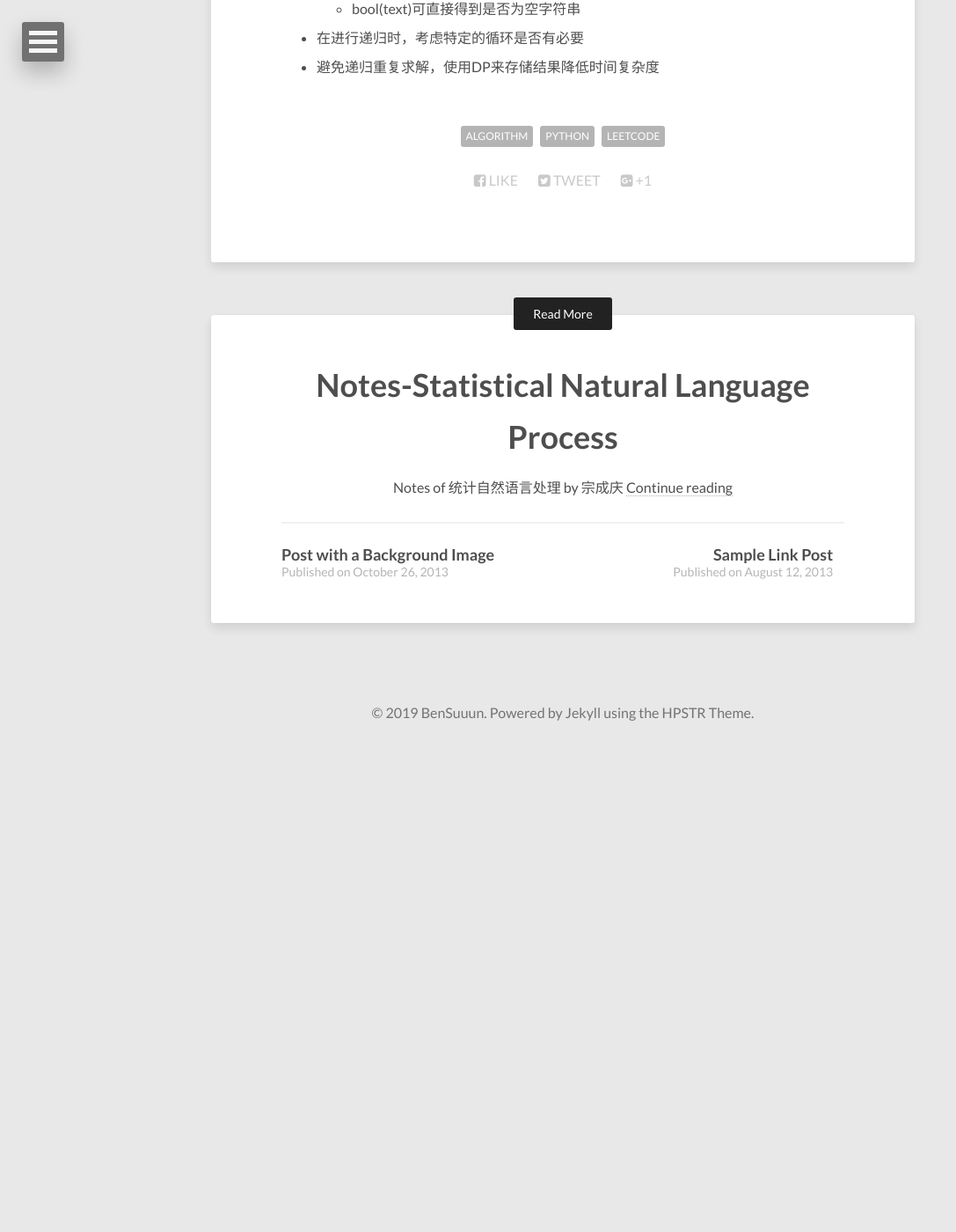
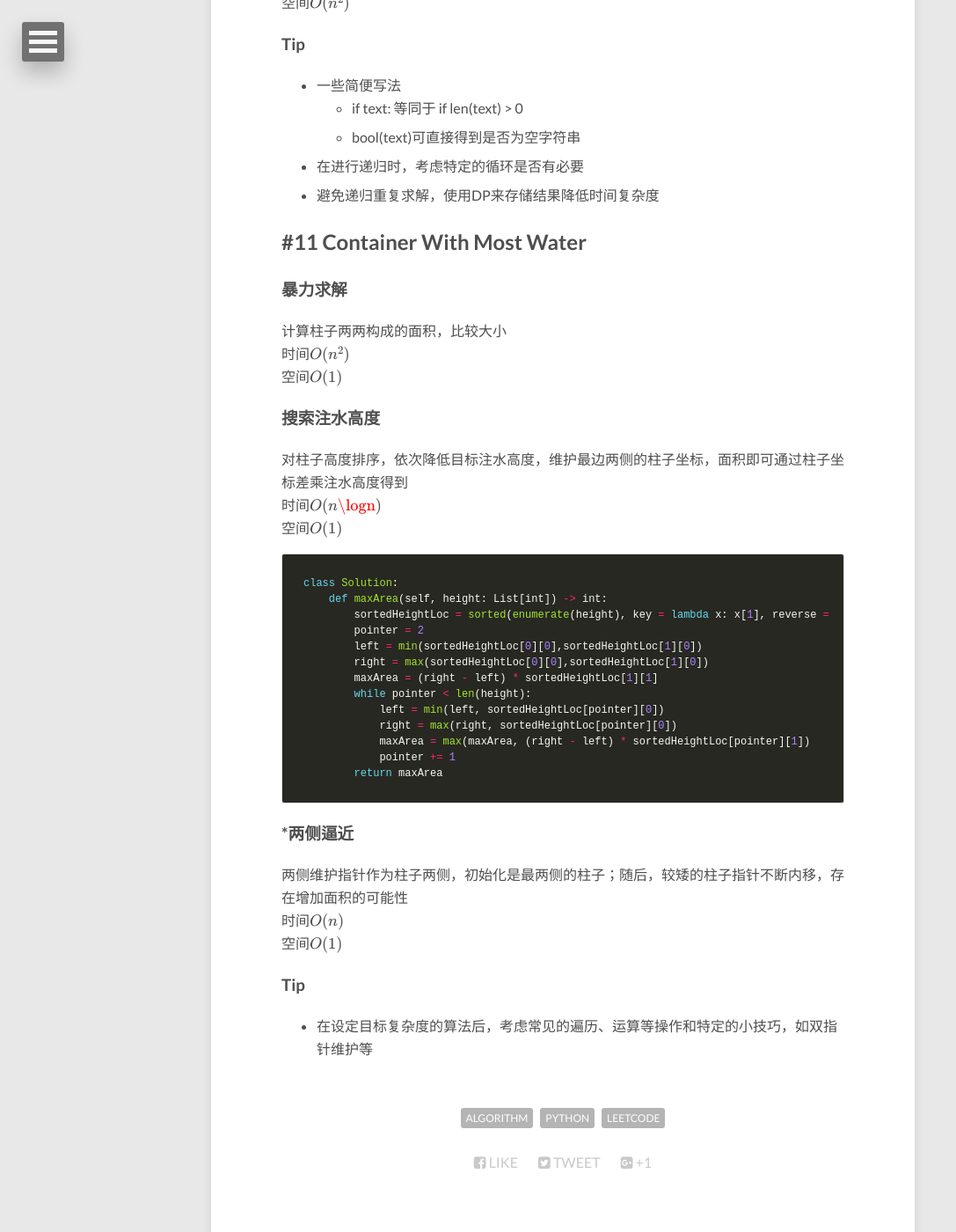
Before and after one commit to Wangbin-Sun/wangbin-sun.github.io, a Jekyll site: the page built from _posts/2019-01-09-leetcode-1-to-20.md, in a window 1280 px wide and 1400 px high, scrolled down 13177 px. Shown: the whole window at 88% size, without its empty margins (0-1087 px from the left). Built offline with Jekyll 4.4.1, drawn with Linux system fonts in a browser that asks for light colours; nearby versions of some CDN libraries; formulas are drawn with MathJax 3; before the commit the page ends 14028 px from its top, so only the background shows below that; some of the changed text lies outside the part shown.

Commit message:
update Leetcode to #11

````diff
--- a/_posts/2019-01-09-leetcode-1-to-20.md
+++ b/_posts/2019-01-09-leetcode-1-to-20.md
@@ -559,9 +559,49 @@ class Solution:
                 return False
 ```
 
+### *动态规划
+发现存在重复求解的函数请求，可以将其保存，推导出显式公式，从而降低复杂度
+时间$O(n^2)$
+空间$O(n^2)$
+
 ### Tip
 * 一些简便写法
     * if text: 等同于 if len(text) > 0
     * bool(text)可直接得到是否为空字符串
 * 在进行递归时，考虑特定的循环是否有必要
 * 避免递归重复求解，使用DP来存储结果降低时间复杂度
+
+## #11 Container With Most Water
+
+### 暴力求解
+计算柱子两两构成的面积，比较大小
+时间$O(n^2)$
+空间$O(1)$
+
+### 搜索注水高度
+对柱子高度排序，依次降低目标注水高度，维护最边两侧的柱子坐标，面积即可通过柱子坐标差乘注水高度得到
+时间$O(n\logn)$
+空间$O(1)$
+```python
+class Solution:
+    def maxArea(self, height: List[int]) -> int:
+        sortedHeightLoc = sorted(enumerate(height), key = lambda x: x[1], reverse = True)
+        pointer = 2
+        left = min(sortedHeightLoc[0][0],sortedHeightLoc[1][0])
+        right = max(sortedHeightLoc[0][0],sortedHeightLoc[1][0])
+        maxArea = (right - left) * sortedHeightLoc[1][1]
+        while pointer < len(height):
+            left = min(left, sortedHeightLoc[pointer][0])
+            right = max(right, sortedHeightLoc[pointer][0])
+            maxArea = max(maxArea, (right - left) * sortedHeightLoc[pointer][1])
+            pointer += 1
+        return maxArea
+```
+
+### *两侧逼近
+两侧维护指针作为柱子两侧，初始化是最两侧的柱子；随后，较矮的柱子指针不断内移，存在增加面积的可能性
+时间$O(n)$
+空间$O(1)$
+
+### Tip
+* 在设定目标复杂度的算法后，考虑常见的遍历、运算等操作和特定的小技巧，如双指针维护等
````
